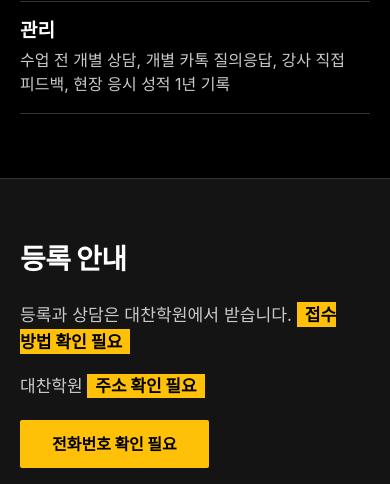
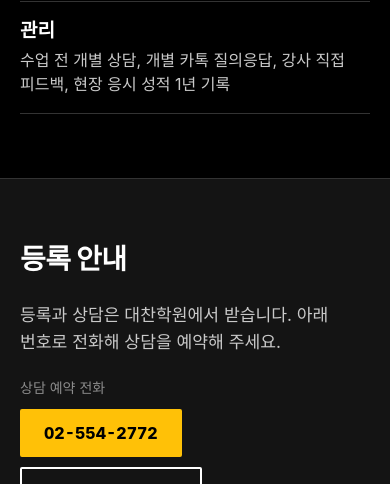
Before and after one commit to chajunho1515-stack/chajunho1515-stack.github.io, a plain HTML site: page index.html in a window 390 px wide. Shown: the part 6809-7293 px from the top of the page. Drawn offline with Linux system fonts and the light colour scheme; a web font is replaced by a local one.

Commit message:
Fill in registration contact: Daechan consultation phone numbers
Co-Authored-By: Claude Fable 5.2 <noreply@anthropic.com>

```diff
--- a/index.html
+++ b/index.html
@@ -103,7 +103,8 @@ section + section{border-top:1px solid var(--rule)}
 .join .box{display:grid;grid-template-columns:minmax(0,1fr);gap:20px;margin-top:24px}
 .join .logo{height:40px;width:auto}
 .join .acts{display:flex;flex-wrap:wrap;gap:10px}
-.todo{background:var(--yellow);color:var(--yellow-ink);font-weight:800;padding:2px 8px}
+.join .tel-label{color:var(--muted);font-size:14px;margin-bottom:10px}
+.join .btn{font-variant-numeric:tabular-nums}
 
 footer{padding:48px 0 64px;border-top:1px solid var(--rule)}
 footer .last{font-weight:800;font-size:clamp(26px,7vw,44px);line-height:1.2;letter-spacing:-0.02em}
@@ -283,12 +284,13 @@ footer .who{color:var(--muted);font-size:14px;margin-top:18px}
     <h2>등록 안내</h2>
     <div class="box">
       <div>
-        <p class="lead" style="margin-top:0">등록과 상담은 대찬학원에서 받습니다. <span class="todo">접수 방법 확인 필요</span></p>
-        <p class="sub" style="margin-top:16px">대찬학원 <span class="todo">주소 확인 필요</span></p>
+        <p class="lead" style="margin-top:0">등록과 상담은 대찬학원에서 받습니다. 아래 번호로 전화해 상담을 예약해 주세요.</p>
       </div>
       <div>
+        <p class="tel-label">상담 예약 전화</p>
         <div class="acts">
-          <a class="btn" href="tel:"><span class="todo">전화번호 확인 필요</span></a>
+          <a class="btn" href="tel:025542772" aria-label="대찬학원 전화 02-554-2772">02-554-2772</a>
+          <a class="btn ghost" href="tel:01052742771" aria-label="대찬학원 휴대폰 010-5274-2771">010-5274-2771</a>
         </div>
         <img class="logo" src="img/daechan-logo.png" alt="대찬학원" width="402" height="130" style="margin-top:24px">
       </div>
```
